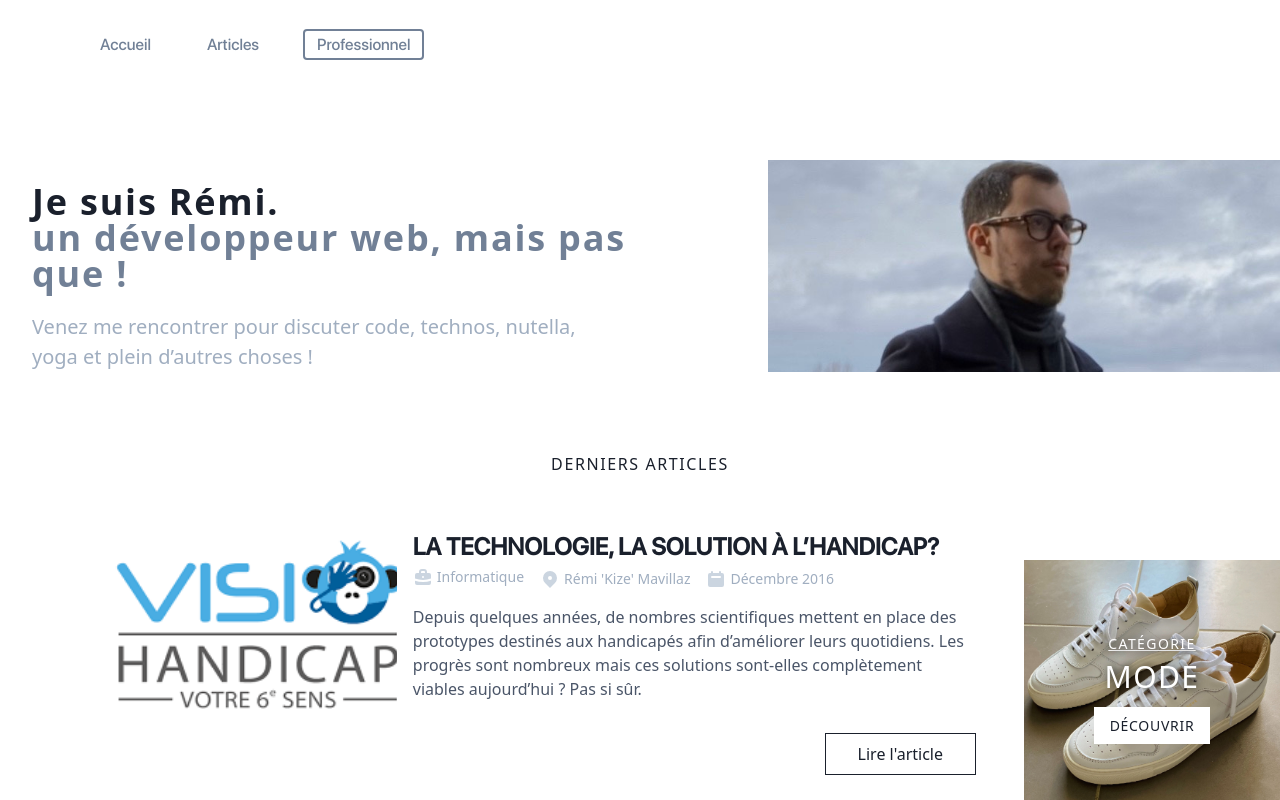
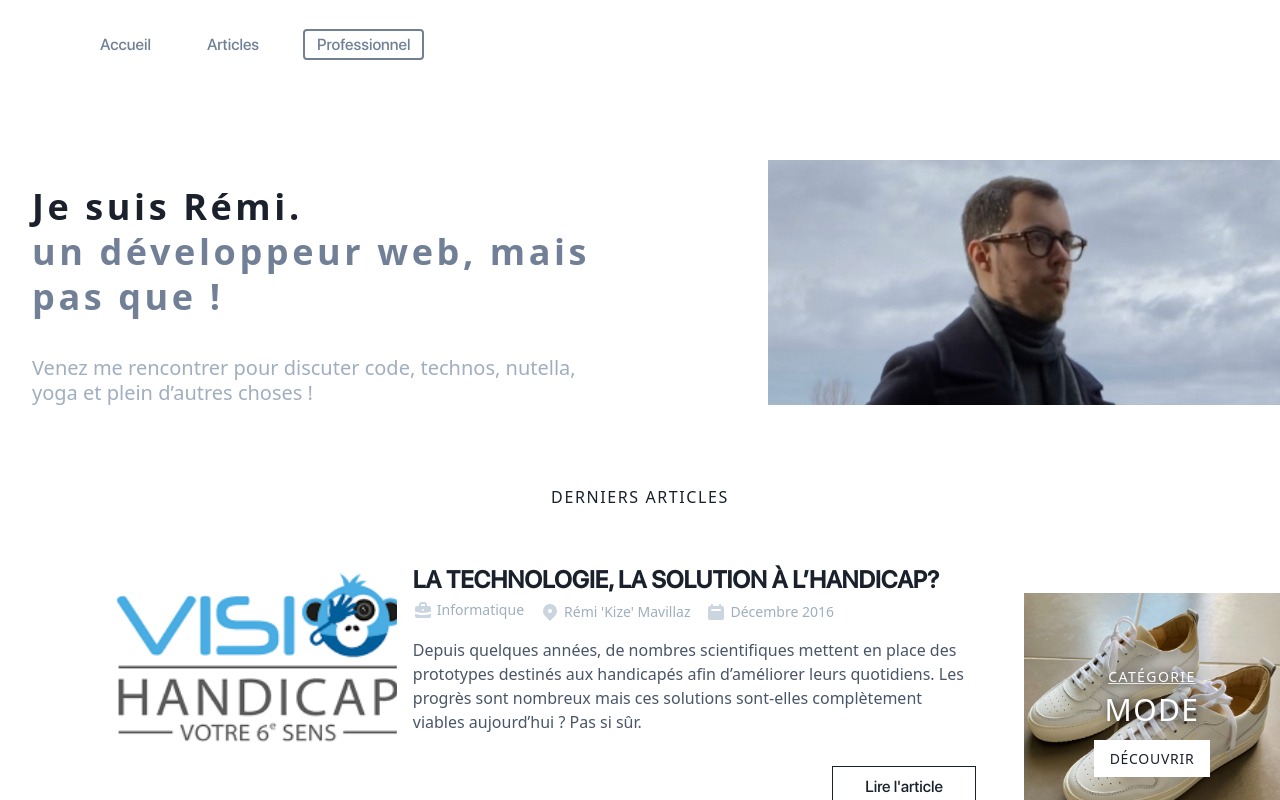
Before and after one commit to KizeRemi/kize_blog, a Next.js app: page / in a window 1280 px wide. Shown: the top 800 px of the page. Built offline with nearby package versions, Linux system fonts and the light colour scheme.

Commit message:
fix header and button link

```diff
--- a/components/ArticleCard.js
+++ b/components/ArticleCard.js
@@ -38,9 +38,11 @@ const ArticleCard = ({ imageUrl, date, title, description, category, link }) =>
         <p class="text-gray-700 text-base">{description}</p>
       </div>
       <div class="flex justify-end">
-        <button class="text-gray-900 border border-gray-900 py-2 px-8">
-          Lire l'article
-        </button>
+        <Link href={link}>
+          <a className="text-gray-900 border border-gray-900 py-2 px-8">
+            Lire l'article
+          </a>
+        </Link>
       </div>
     </div>
   </div>
--- a/components/Header.js
+++ b/components/Header.js
@@ -1,16 +1,17 @@
 import React from 'react';
+import Title from '../components/Title';
 
 const Header = () => (
   <div class="relative bg-white overflow-hidden container mx-auto mt-6 lg:mt-16">
     <div class="max-w-screen-xl mx-auto">
       <div class="z-10 bg-white w-full lg:max-w-xl lg:w-full xl:max-w-2xl">
         <main class="mx-auto max-w-screen-xl px-4 sm:mt-6 sm:px-6 lg:px-8">
-          <div class="sm:text-center lg:text-left">
-            <h2 class="text-3xl tracking-wider leading-10 font-extrabold text-gray-900 sm:text-3xl sm:leading-none md:text-4xl">
+          <div class="sm:text-center lg:text-left leading-tight">
+            <Title weight="semibold" size="huge" as="h2" color="black">
               Je suis Rémi.
               <br />
               <span class="text-gray-600">un développeur web, mais pas que !</span>
-            </h2>
+            </Title>
             <p class="mb-6 mt-3 lg:mb-0 text-base text-gray-500 sm:mt-5 sm:text-lg sm:max-w-xl sm:mx-auto md:mt-5 md:text-xl lg:mx-0">
               Venez me rencontrer pour discuter code, technos, nutella, yoga et plein d’autres choses !
             </p>
```
